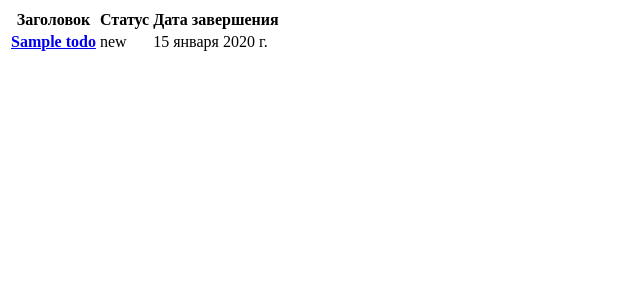
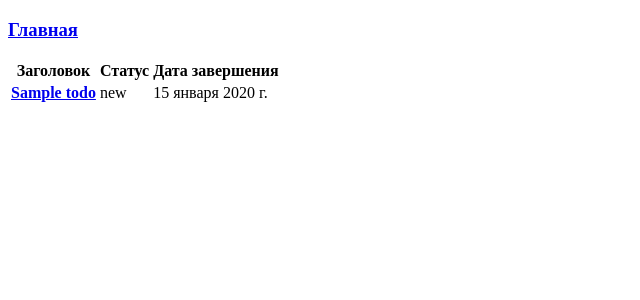
Before and after one commit to almas-rak/Rakyshbayev_Almas_python_10_HW_53, a Django app: page / in a window 1280 px wide. Shown: the top 300 px of the page, without its empty margins (0-640 px from the left). Run offline with Django 4.2, Linux system fonts and the light colour scheme; tables that the repository leaves empty hold one stand-in row (values such as "Sample post").

Commit message:
добавление ссылки

```diff
--- a/source/todo_app/templates/base.html
+++ b/source/todo_app/templates/base.html
@@ -8,6 +8,7 @@
     <title>{% block title %}{% endblock title %}</title>
 </head>
 <body>
+   <h3> <a href="{% url 'home' %}">Главная</a> </h3>
     {% block content %}{% endblock content %}
 </body>
 </html>
```
